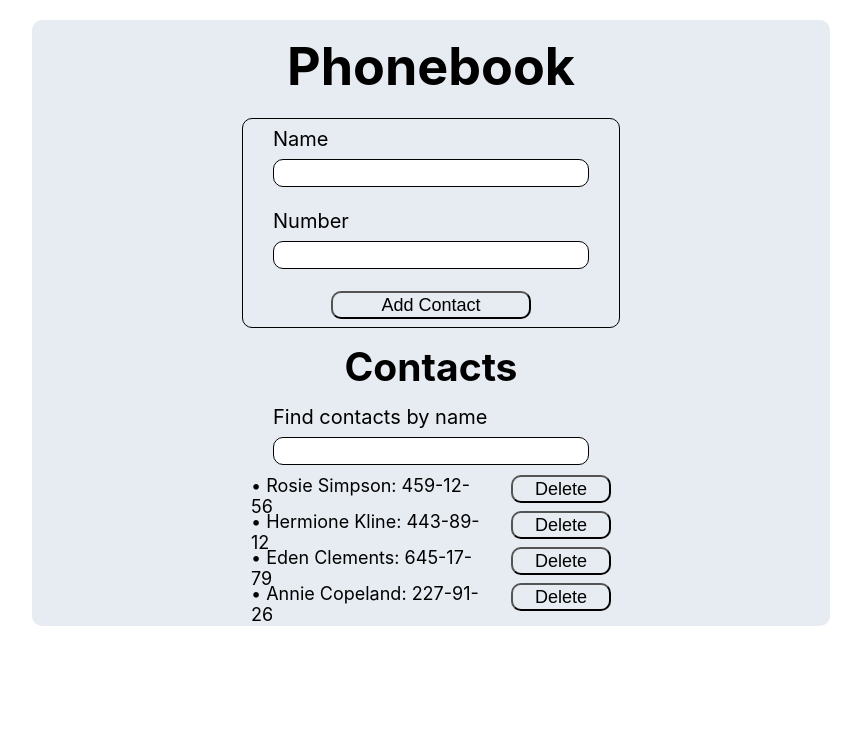
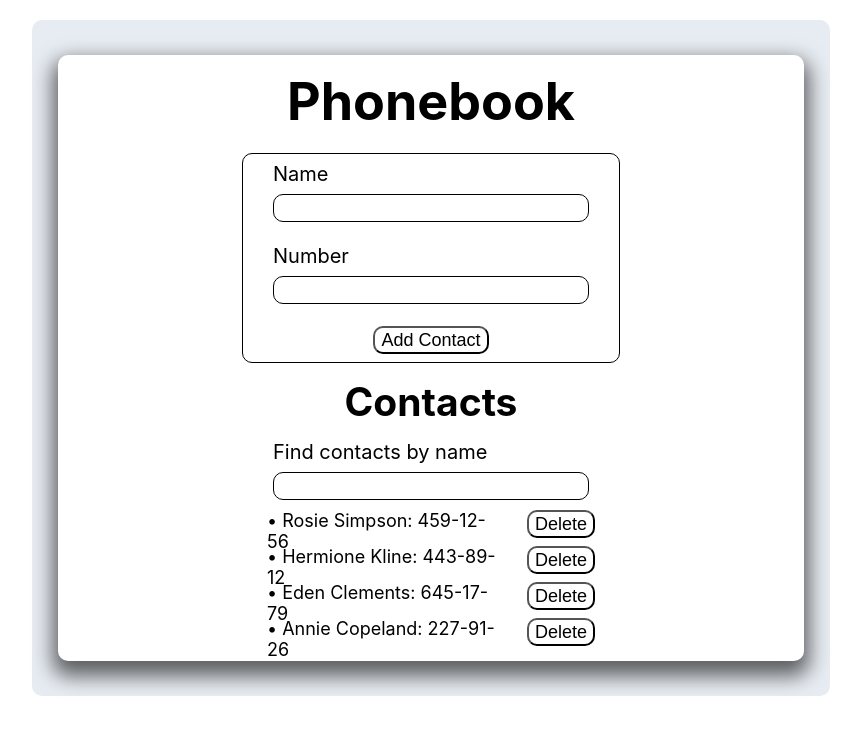
Before and after one commit to go-to-stars/goit-react-hw-02-phonebook, a React (Create React App) app: page / in a window 1280 px wide. Shown: the top 734 px of the page, without its empty margins (209-1070 px from the left). Built offline with nearby package versions, Linux system fonts and the light colour scheme.

Commit message:
added comit, corrected styles

```diff
--- a/src/App/App.jsx
+++ b/src/App/App.jsx
@@ -4,7 +4,7 @@ import { nanoid } from "nanoid";
 import { ContactForm } from "../ContactForm/ContactForm";
 import { ContactList } from "../ContactList/ContactList";
 import { Filter } from "../Filter/Filter";
-import { Container, TopTitle, Title } from "./App.stiled.jsx";
+import { Container, Box, TopTitle, Title } from "./App.stiled.jsx"; // імпорт стилів тегів div (Container), div (Box), h1 (TopTitle), h2 (Title)
 
 export class App extends React.Component {
   state = {
@@ -15,7 +15,7 @@ export class App extends React.Component {
       { id: "id-4", name: "Annie Copeland", number: "227-91-26" },
     ],
     filter: "",
-  };
+  }; // об'єкт-стану state класу App з даними що відображаються в інтерфейсі
 
   formChange = (e) => {
     const { name, value } = e.target; // деструктуризуєм name та value з посилання на об'єкт, що був ініціатором цієї події
@@ -37,7 +37,7 @@ export class App extends React.Component {
     ) {
       return Notiflix.Notify.warning(
         `${contact.name}: ${contact.number} is already in contacts`
-      );
+      ); // якщо в списку контактів існує контакт з таким ім'ям та номером телефону, вийти та вивести відповідне повідомлення
     }
     this.setState((prevState) => {
       const newContact = {
@@ -47,29 +47,34 @@ export class App extends React.Component {
       return {
         contacts: [...prevState.contacts, newContact],
       };
-    });
-  };
+    }); // інакше, створити константу newContact з id та розпиленим масивом контактів, та додати цей новий контакт до списку контактів
+  }; // метод addContact класу App додає контакт в масив контактів та новий масив контактів записується у state/сontacts
 
   filterContacts = () =>
     this.state.filter === ""
       ? this.state.contacts
       : this.state.contacts.filter((contact) =>
           contact.name.toLowerCase().includes(this.state.filter.toLowerCase())
-        );
+        ); // метод filterContacts класу App. якщо поле фільтра порожнє, повертає повний список контактів, інакше повертає відфільтровний список контактів
 
   render() {
     const filteredContacts = this.filterContacts();
     return (
       <Container>
+        <Box>
           <TopTitle>Phonebook</TopTitle>
           <ContactForm onSubmit={this.addContact} />
           <Title>Contacts</Title>
-        <Filter filter={this.state.filter} changedFormData={this.formChange} />
+          <Filter
+            filter={this.state.filter}
+            changedFormData={this.formChange}
+          />
           <ContactList
             apdatedContacts={filteredContacts}
             deleteContact={this.deleteContact}
           />
+        </Box>
       </Container>
     );
-  }
-} // функція  App(), повертає компоненти з даними для рендеру сторінки
+  } // повернення для рендеру розмітки застосунку "Книга контактів"
+} // клас App(), повертає компоненти з даними для рендеру сторінки
--- a/src/App/App.stiled.jsx
+++ b/src/App/App.stiled.jsx
@@ -1,11 +1,11 @@
 import styled from "@emotion/styled";
 
 export const Container = styled.div`
-  display: flex;
-  flex-direction: column;
-  justify-content: center;
-  align-items: center;
-  font-size: calc(10px + 2vmin);
+  // display: flex;
+  // flex-direction: column;
+  // justify-content: center;
+  // align-items: center;
+  // font-size: calc(10px + 2vmin);
 
   max-width: 60vw;
   margin: 20px auto 0;
@@ -25,6 +25,38 @@ export const Container = styled.div`
   @media (max-width: 767.98px) {
     max-width: 80vw;
     margin: 10px auto 0;
+    padding: 5px;
+
+    border-radius: 6px;
+  }
+`;
+
+export const Box = styled.div`
+  display: flex;
+  flex-direction: column;
+  justify-content: center;
+  align-items: center;
+  font-size: calc(10px + 2vmin);
+
+  max-width: 56vw;
+  margin: 20px auto;
+  padding: 15px;
+
+  background-color: #fff;
+  border-radius: 10px;
+  box-shadow: 0 10px 20px 5px rgba(0, 0, 0, 0.6);
+
+  @media (max-width: 1023.98px) {
+    max-width: 64vw;
+    margin: 15px auto;
+    padding: 10px;
+
+    border-radius: 8px;
+  }
+
+  @media (max-width: 767.98px) {
+    max-width: 72vw;
+    margin: 10px auto;
     padding: 5px;
 
     border-radius: 6px;
--- a/src/ContactForm/ContactForm.jsx
+++ b/src/ContactForm/ContactForm.jsx
@@ -1,6 +1,6 @@
 import React from "react";
 import PropTypes from "prop-types"; // імпорт PropTypes для документування призначених типів властивостей, що передаються компонентам
-import { Form, Label, Input, Button } from "./ContactForm.styled"; // імпорт стилів тегів Form, Label, Input, Button
+import { Form, Label, Input, Button } from "./ContactForm.styled"; // імпорт стилів тегів form (Form), label (Label), input (Input), button (Button)
 
 export class ContactForm extends React.Component {
   state = {
--- a/src/ContactForm/ContactForm.styled.jsx
+++ b/src/ContactForm/ContactForm.styled.jsx
@@ -21,7 +21,7 @@ export const Form = styled.form`
 
   @media (max-width: 767.98px) {
     gap: 8px;
-    width: 240px;
+    width: 220px;
     padding: 4px;
 
     border-radius: 6px;
@@ -80,7 +80,7 @@ export const Input = styled.input`
   }
 
   @media (max-width: 767.98px) {
-    width: 220px;
+    width: 200px;
     height: 16px;
     padding-left: 8px;
 
@@ -89,7 +89,6 @@ export const Input = styled.input`
 `;
 
 export const Button = styled.button`
-  width: 200px;
   height: 28px;
 
   font-size: 18px;
@@ -104,7 +103,6 @@ export const Button = styled.button`
   }
 
   @media (max-width: 1023.98px) {
-    width: 160px;
     height: 24px;
 
     font-size: 14px;
@@ -113,7 +111,6 @@ export const Button = styled.button`
   }
 
   @media (max-width: 767.98px) {
-    width: 120px;
     height: 20px;
 
     font-size: 10px;
--- a/src/ContactList/ContactList.jsx
+++ b/src/ContactList/ContactList.jsx
@@ -1,15 +1,10 @@
 import PropTypes from "prop-types"; // імпорт PropTypes для документування призначених типів властивостей, що передаються компонентам
-import { List, ListItem, Text, Button } from "./ContactList.styled"; // імпорт стилів тегів  ul(List), li(ListItem), p(Text), Button
+import { List, ListItem, Text, Button } from "./ContactList.styled"; // імпорт стилів тегів ul(List), li(ListItem), p(Text), Button
 
 export const ContactList = ({ apdatedContacts, deleteContact }) => (
   <List>
     {apdatedContacts.map((item) => (
-      <ListItem
-        key={item.id}
-        id={item.id}
-        name={item.name}
-        number={item.number}
-      >
+      <ListItem key={item.id}>
         <Text>
           &#8226; {item.name}: {item.number}
         </Text>
@@ -18,7 +13,7 @@ export const ContactList = ({ apdatedContacts, deleteContact }) => (
         </Button>
       </ListItem>
     ))}
-  </List> // створення списку елементів li методом (map) перебору масиву apdatedContacts, при настанні події onClick викликається метод deleteContact
+  </List> // створення списку елементів li методом (map) перебору масиву apdatedContacts; при настанні події onClick викликається метод deleteContact
 ); // повернення (стрілочною функцією) розмітки списку контактів компонента ContactList
 
 ContactList.propTypes = {
--- a/src/ContactList/ContactList.styled.jsx
+++ b/src/ContactList/ContactList.styled.jsx
@@ -28,7 +28,7 @@ export const ListItem = styled.li`
   }
 
   @media (max-width: 767.98px) {
-    gap: 10px;
+    gap: 5px;
   }
 `;
 
@@ -49,7 +49,7 @@ export const Text = styled.p`
   }
 
   @media (max-width: 767.98px) {
-    width: 190px;
+    width: 176px;
     height: 20px;
 
     font-size: 10px;
@@ -57,7 +57,6 @@ export const Text = styled.p`
 `;
 
 export const Button = styled.button`
-  width: 100px;
   height: 28px;
 
   font-size: 18px;
@@ -72,7 +71,6 @@ export const Button = styled.button`
   }
 
   @media (max-width: 1023.98px) {
-    width: 72px;
     height: 24px;
 
     font-size: 14px;
@@ -81,7 +79,6 @@ export const Button = styled.button`
   }
 
   @media (max-width: 767.98px) {
-    width: 52px;
     height: 20px;
 
     font-size: 10px;
--- a/src/Filter/Filter.jsx
+++ b/src/Filter/Filter.jsx
@@ -1,6 +1,6 @@
 import PropTypes from "prop-types"; // імпорт PropTypes для документування призначених типів властивостей, що передаються компонентам
 // import { Label, Input } from "./Filter.styled"; // імпорт стилів тегів Label, Input
-import { Label, Input } from "../ContactForm/ContactForm.styled"; // імпорт стилів тегів Label, Input
+import { Label, Input } from "../ContactForm/ContactForm.styled"; // імпорт стилів тегів label (Label), input (Input)
 
 export const Filter = ({ filter, changedFormData }) => (
   <Label>
```
Lines whose indentation alone changed are shown as unchanged.
